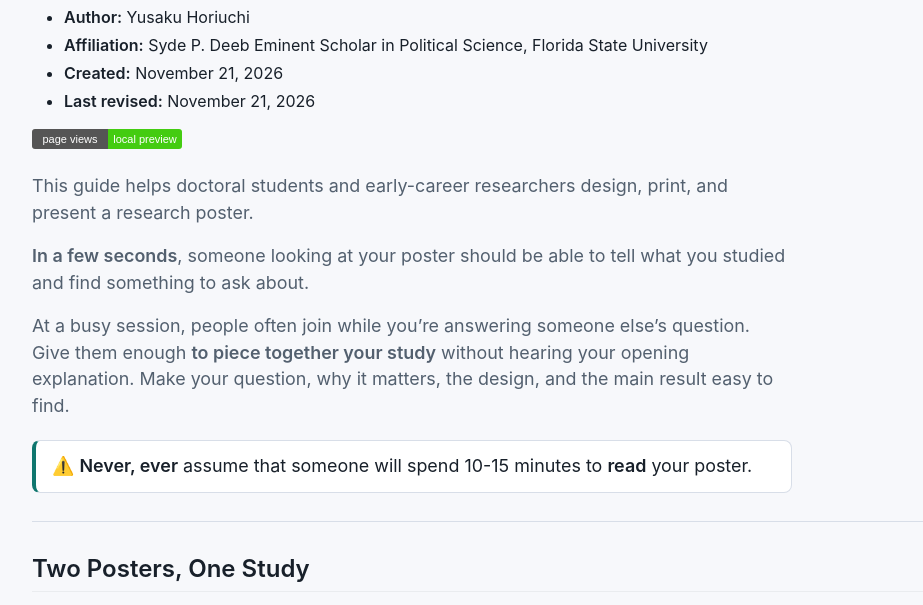
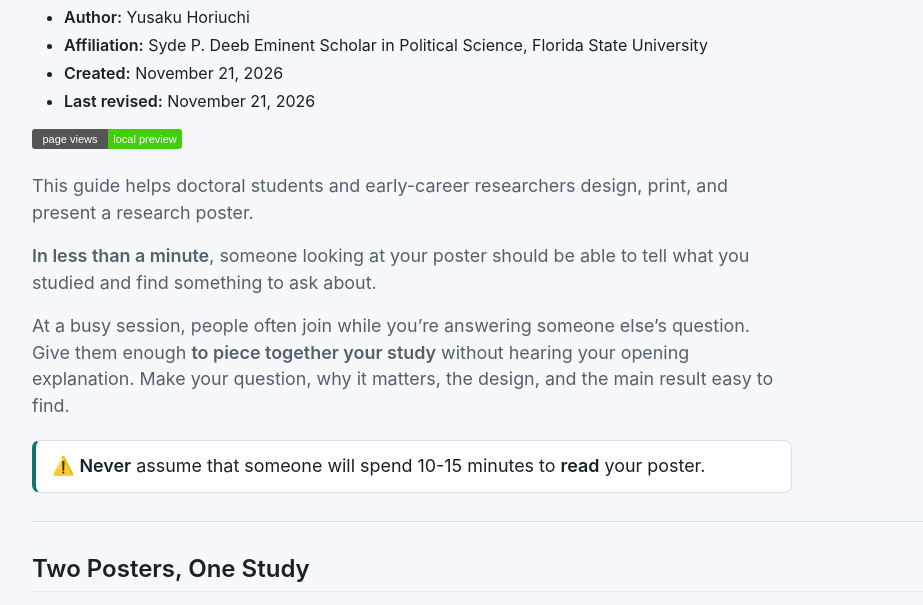
Before and after one commit to yhoriuchi/academic-poster-guide, a plain HTML site: page index.html in a window 1280 px wide. Shown: the part 170-775 px from the top of the page, without its empty margins (134-1057 px from the left). Drawn offline with Linux system fonts and the light colour scheme.

Commit message:
Revise the poster guide opening

```diff
--- a/index.html
+++ b/index.html
@@ -21,10 +21,10 @@
 </ul>
 <p><img id="page-views" src="assets/page-views-preview.svg" width="150" height="20" alt="Page views (local preview)"></p>
 <p>This guide helps doctoral students and early-career researchers design, print, and present a research poster.</p>
-<p><strong>In a few seconds</strong>, someone looking at your poster should be able to tell what you studied and find something to ask about.</p>
+<p><strong>In less than a minute</strong>, someone looking at your poster should be able to tell what you studied and find something to ask about.</p>
 <p>At a busy session, people often join while you’re answering someone else’s question. Give them enough <strong>to piece together your study</strong> without hearing your opening explanation. Make your question, why it matters, the design, and the main result easy to find.</p>
 <blockquote>
-<p>⚠️ <strong>Never, ever</strong> assume that someone will spend 10-15 minutes to <strong>read</strong> your poster.</p>
+<p>⚠️ <strong>Never</strong> assume that someone will spend 10-15 minutes to <strong>read</strong> your poster.</p>
 </blockquote>
       </header>
 
```
Also changed, not shown: 1 other file.
